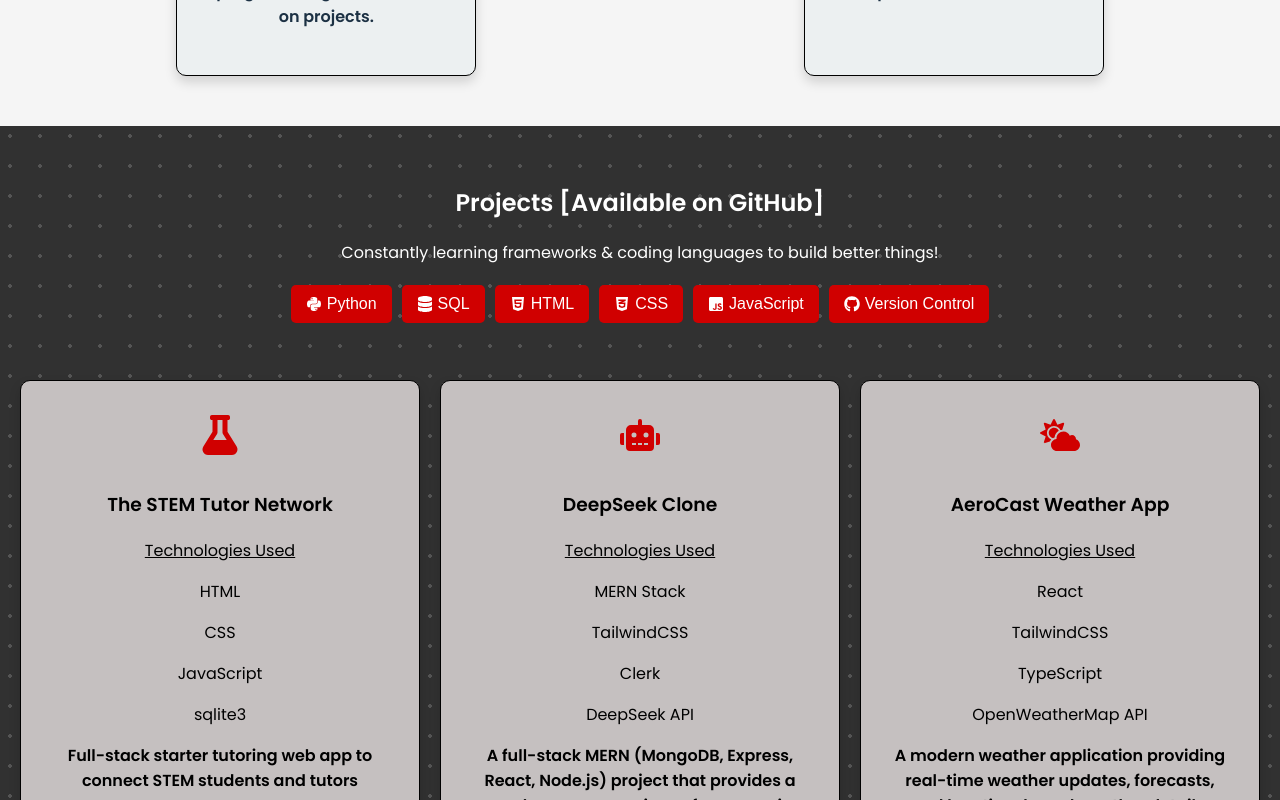
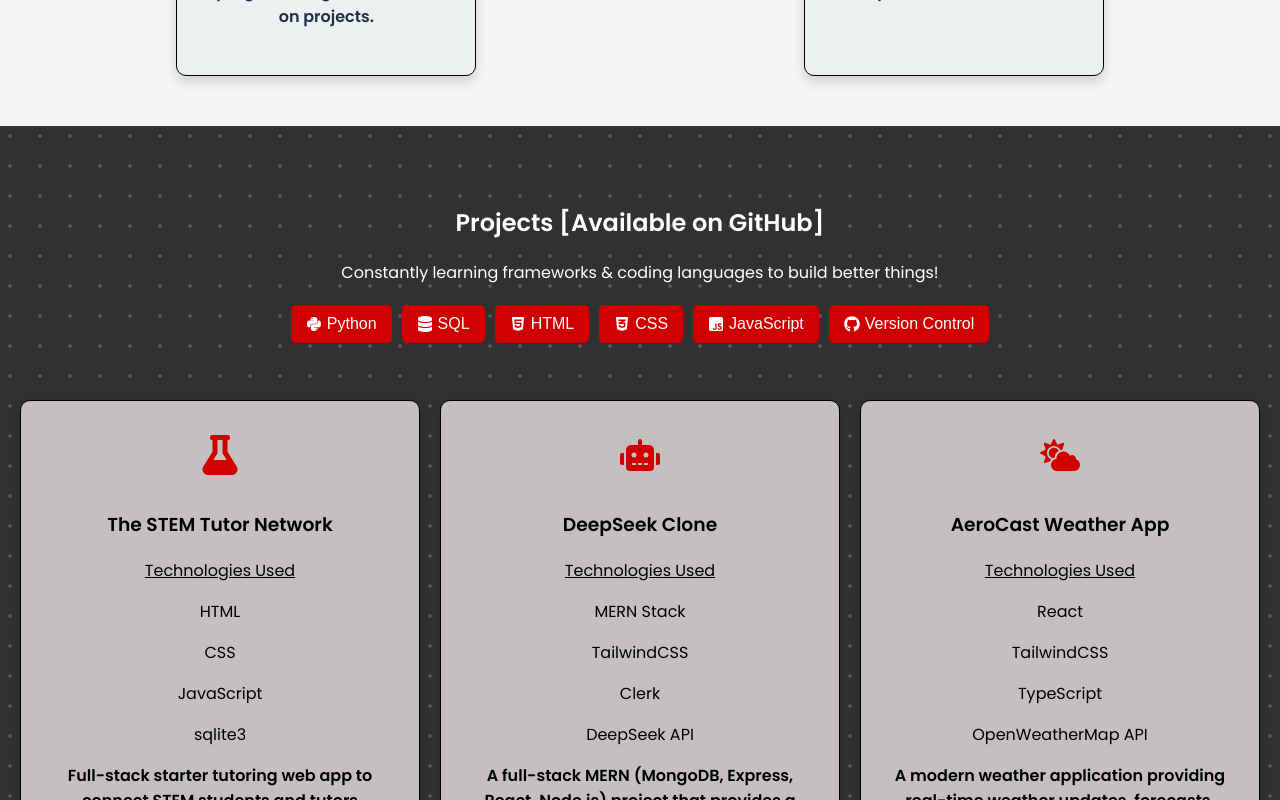
Before and after one commit to rxghavc/portfolio-website, a React (Create React App) app: page / in a window 1280 px wide. Shown: the part 1660-2460 px from the top of the page. Built offline with nearby package versions, Linux system fonts and the light colour scheme; the HTML template or start-up script is replaced by a standard one.

Commit message:
changed padding in projects

```diff
--- a/src/components/Projects.css
+++ b/src/components/Projects.css
@@ -4,7 +4,7 @@
   background-image: radial-gradient(rgba(255, 255, 255, 0.171) 2px, transparent 0);
   background-size: 30px 30px;
   background-position: -5px -5px;
-  padding: 40px 20px;
+  padding: 60px 20px;
   color: white;
   margin: 0 auto;
   text-align: center;
```
